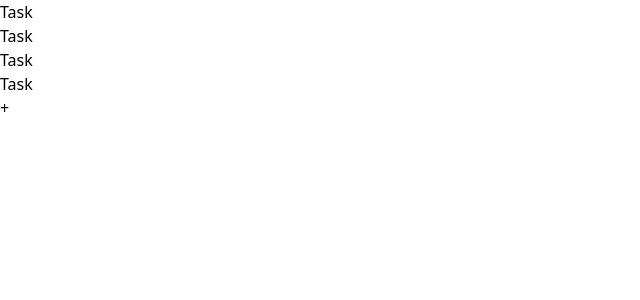
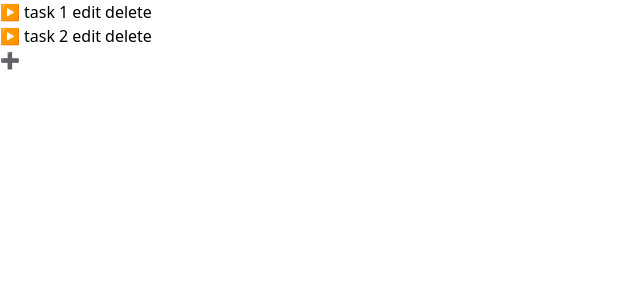
Before and after one commit to DMad19/ToDo, a React app in the folder frontend/: page / in a window 1280 px wide. Shown: the top 300 px of the page, without its empty margins (0-640 px from the left). Built offline with nearby package versions, Linux system fonts and the light colour scheme; the HTML template or start-up script is replaced by a standard one.

Commit message:
Add frontend: functionality to add subtask

```diff
--- a/frontend/src/components/Inputform.jsx
+++ b/frontend/src/components/Inputform.jsx
@@ -1,27 +1,67 @@
-import React from 'react'
+import React, { useState } from 'react'
 import { UseFormVisibilityContext } from '../context'
 
 function Inputform() {
     const {isFormVisible,toggleInputForm} = UseFormVisibilityContext()
+    const [title,setTitle] = useState("")
+    const [description,setDescription] = useState("")
+    const [deadline,setDeadline] = useState("")
+    const [subtaskData,setSubTaskData] = useState("")
+    const [subtasks,setSubTasks] = useState([])
+
+    function addSubTask(){
+        if(subtaskData)
+        setSubTasks(prev=>[subtaskData,...prev])
+        setSubTaskData("")
+    }
+
     function handleSubmit(e){
         e.preventDefault()
+        // call the create task api
         toggleInputForm()
     }
+
   return (
     <div className={isFormVisible?"":"invisible"}>
         <label htmlFor="title">title</label><br />
-        <input type="text" name="title" id="title" /><br />
+        <input
+            type="text"
+            name="title"
+            id="title"
+            value={title}
+            onChange={(e)=>setTitle(e.target.value)}
+        /><br />
         <label htmlFor="description">description</label><br />
-        <textarea name="description" id="description"></textarea><br />
+        <textarea
+            name="description"
+            id="description"
+            value={description}
+            onChange={(e)=>setDescription(e.target.value)}>
+        </textarea><br />
         <label htmlFor="deadline">Select Deadline</label><br />
-        <input type="date" name="deadline" id="deadline" />
+        <input
+            type="date"
+            name="deadline"
+            id="deadline"
+            value={deadline}
+            onChange={(e)=>setDeadline(e.target.value)}
+        />
         <div>
-            <input type="text" name="subtask" id="subtask" placeholder='subtask' />
-            <button>+</button>
+            <input
+                type="text"
+                name="subtask"
+                id="subtask"
+                placeholder='subtask'
+                value={subtaskData}
+                onChange={(e)=>{setSubTaskData(e.target.value)}}
+            />
+            <button onClick={()=>addSubTask()}>➕</button>
         </div>
-        <div>
-
-        </div>
+        {
+            subtasks.map((subtask,index)=>(
+                <div key={index}>{subtask}</div>
+            ))
+        }
         <button type='submit' onClick={handleSubmit}>save</button>
     </div>
   )
--- a/frontend/src/components/NewTaskBtn.jsx
+++ b/frontend/src/components/NewTaskBtn.jsx
@@ -4,7 +4,7 @@ import { UseFormVisibilityContext } from '../context'
 function NewTaskBtn() {
     const {toggleInputForm} = UseFormVisibilityContext()
   return (
-    <button onClick={toggleInputForm}>+</button>
+    <button onClick={toggleInputForm}>➕</button>
   )
 }
 
--- a/frontend/src/components/Task.jsx
+++ b/frontend/src/components/Task.jsx
@@ -1,8 +1,29 @@
-import React from 'react'
+import React, { useState } from 'react'
 
-function Task() {
+function Task({title,description,deadline,subtasks}) {
+  const[moreDetailsRequired,setmoreDetailsRequired] = useState(false)
+
+  function toggleMoreDetails(){
+    setmoreDetailsRequired(prev=>!prev)
+  }
   return (
-    <div>Task</div>
+    <div>
+      <div className='flex flex-row gap-1'>
+        <button onClick={toggleMoreDetails}>{moreDetailsRequired?"🔽":"▶️"}</button>
+        <h3>{title}</h3>
+        <button>edit</button>
+        <button>delete</button>
+      </div>
+      <div className={moreDetailsRequired?"":"invisible"}>
+        <h5>{description}</h5>
+        <h5>{deadline}</h5>
+        {
+          subtasks && subtasks.map((subtask,index)=>(
+            <div key={index}>{subtask}</div>
+          ))
+        }
+      </div>
+    </div>
   )
 }
 
--- a/frontend/src/components/Tasklist.jsx
+++ b/frontend/src/components/Tasklist.jsx
@@ -4,10 +4,18 @@ import Task from './Task'
 function Tasklist() {
   return (
     <div>
-        <Task/>
-        <Task/>
-        <Task/>
-        <Task/>
+        <Task
+          title="task 1"
+          description="write the code to make the drop down work for each task"
+          deadline="16/03/2025"
+          subtasks= {['a','b','c']}
+        />
+        <Task
+          title="task 2"
+          description="write the code to make the drop down work for each task"
+          deadline="16/03/2025"
+          subtasks= {['a','b','c']}
+        />
     </div>
   )
 }
```
